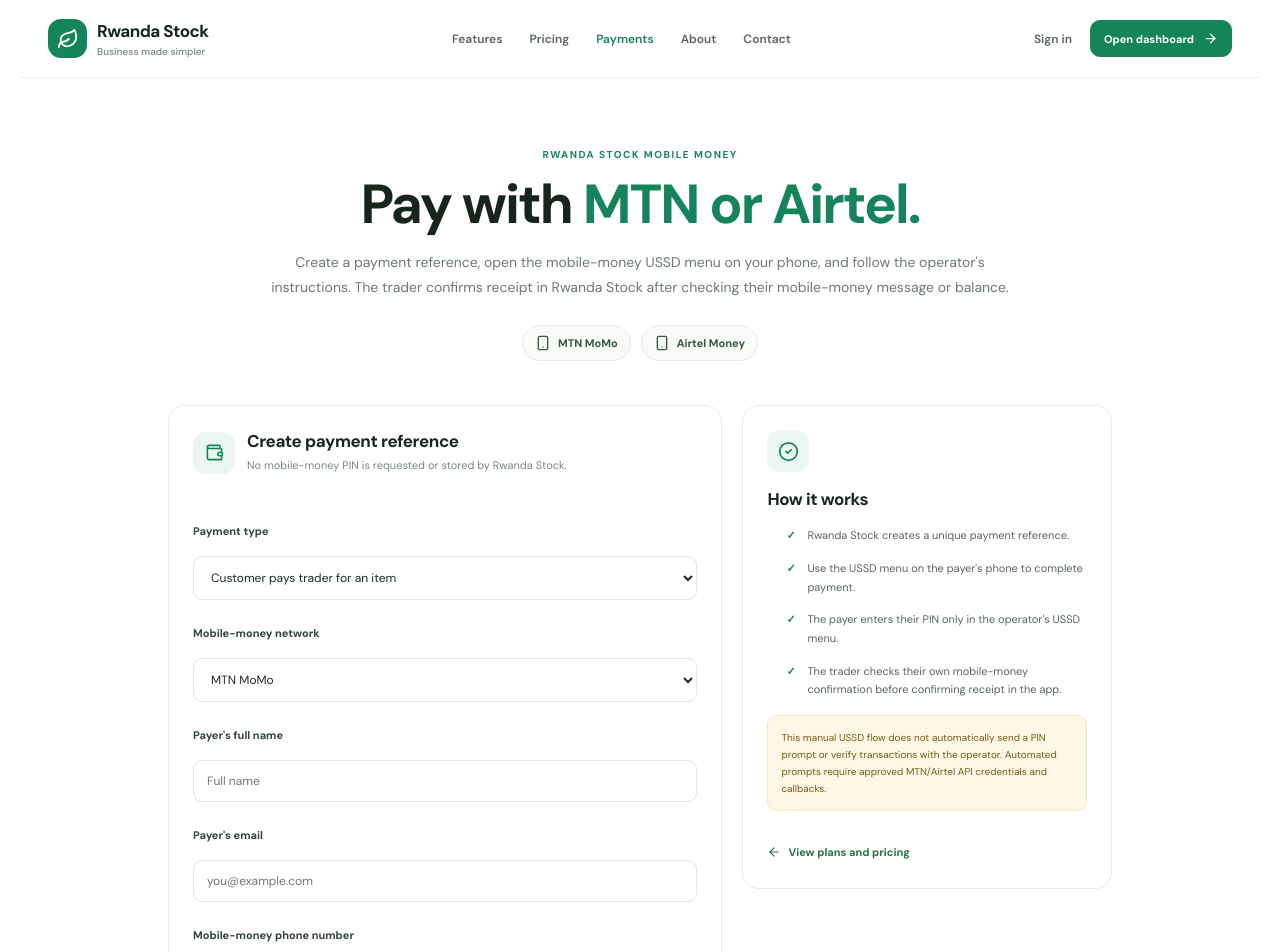
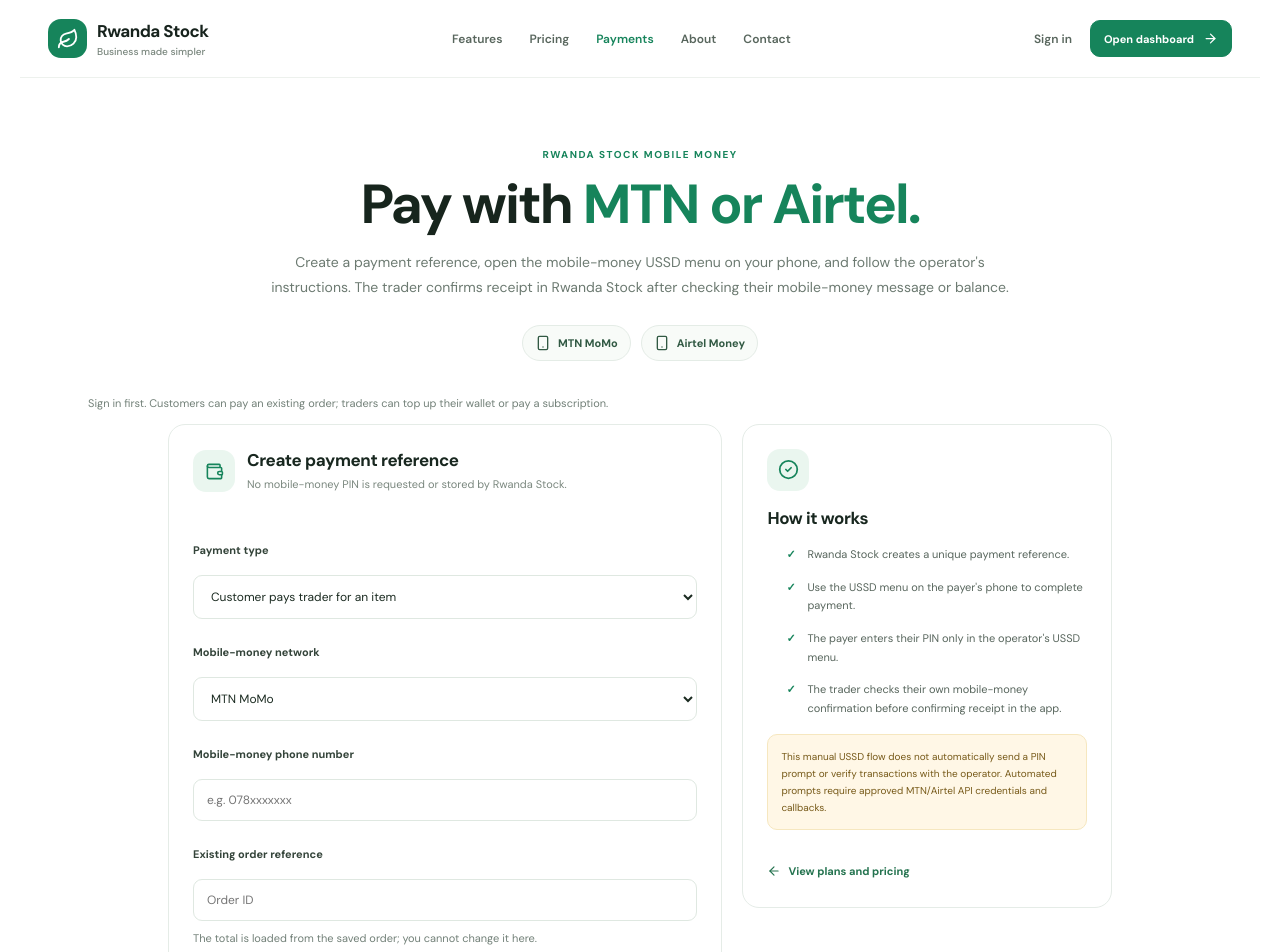
Before and after one commit to G-tech-dev/Rwanda-Stock, a Next.js app: page /payments in a window 1280 px wide. Shown: the top 952 px of the page. Built offline with nearby package versions, Linux system fonts and the light colour scheme.

Commit message:
Align payment form with authenticated customer and trader sessions

```diff
--- a/app/payments/page.tsx
+++ b/app/payments/page.tsx
@@ -12,8 +12,6 @@
 export default function PaymentsPage() {
   const [purpose, setPurpose] = useState<Purpose>("sale");
   const [network, setNetwork] = useState<Network>("mtn");
-  const [name, setName] = useState("");
-  const [email, setEmail] = useState("");
   const [phone, setPhone] = useState("");
   const [orderId, setOrderId] = useState("");
   const [amountRwf, setAmountRwf] = useState("1000");
@@ -32,7 +30,7 @@
       const response = await fetch("/api/payments/initialize", {
         method: "POST",
         headers: { "Content-Type": "application/json" },
-        body: JSON.stringify({ purpose, network, name, email, phone, ...(purpose === "sale" ? { orderId } : {}), ...(purpose === "wallet_topup" ? { amountRwf: Number(amountRwf) } : {}) })
+        body: JSON.stringify({ purpose, network, phone, ...(purpose === "sale" ? { orderId } : {}), ...(purpose === "wallet_topup" ? { amountRwf: Number(amountRwf) } : {}) })
       });
       const data = await response.json();
       if (!response.ok) throw new Error(data.error || "Could not create payment instructions.");
@@ -66,7 +64,7 @@
 
   return <MarketingLayout><main className="inner-page payments-page">
     <section className="inner-hero"><span className="section-kicker">RWANDA STOCK MOBILE MONEY</span><h1>Pay with <span>MTN or Airtel.</span></h1><p>Create a payment reference, open the mobile-money USSD menu on your phone, and follow the operator's instructions. The trader confirms receipt in Rwanda Stock after checking their mobile-money message or balance.</p><div className="payment-method-pills"><span><Smartphone size={16}/> MTN MoMo</span><span><Smartphone size={16}/> Airtel Money</span></div></section>
-    <section className="payment-layout">
+    <p className="payment-field-note">Sign in first. Customers can pay an existing order; traders can top up their wallet or pay a subscription.</p><section className="payment-layout">
       <form className="payment-form" onSubmit={submit}>
         <div className="payment-form-head"><span className="payment-secure-icon"><Wallet size={19}/></span><div><h2>Create payment reference</h2><p>No mobile-money PIN is requested or stored by Rwanda Stock.</p></div></div>
         <label htmlFor="payment-purpose">Payment type</label>
@@ -77,10 +75,6 @@
         </select>
         <label htmlFor="payment-network">Mobile-money network</label>
         <select id="payment-network" value={network} onChange={e => setNetwork(e.target.value as Network)}><option value="mtn">MTN MoMo</option><option value="airtel">Airtel Money</option></select>
-        <label htmlFor="payment-name">Payer's full name</label>
-        <input id="payment-name" value={name} onChange={e => setName(e.target.value)} autoComplete="name" minLength={2} maxLength={100} placeholder="Full name" required/>
-        <label htmlFor="payment-email">Payer's email</label>
-        <input id="payment-email" type="email" value={email} onChange={e => setEmail(e.target.value)} autoComplete="email" maxLength={254} placeholder="you@example.com" required/>
         <label htmlFor="payment-phone">Mobile-money phone number</label>
         <input id="payment-phone" value={phone} onChange={e => setPhone(e.target.value)} inputMode="tel" placeholder="e.g. 078xxxxxxx" minLength={9} maxLength={16} required/>
         {purpose === "sale" && <><label htmlFor="payment-order">Existing order reference</label><input id="payment-order" value={orderId} onChange={e => setOrderId(e.target.value)} placeholder="Order ID" required/><p className="payment-field-note">The total is loaded from the saved order; you cannot change it here.</p></>}
```
